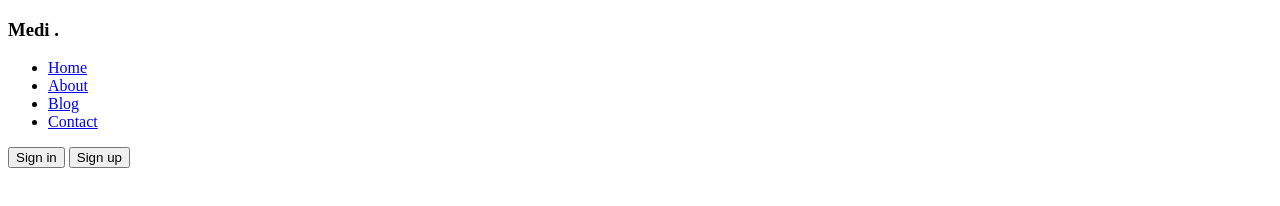
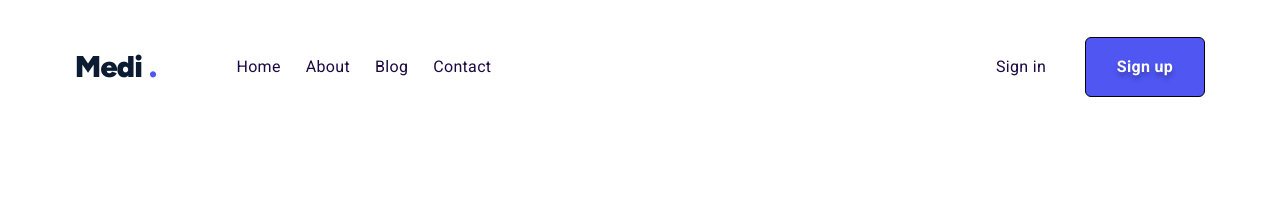
Before and after one commit to MariaDorner/Assignment-3, a plain HTML site: page index.html in a window 1280 px wide. Drawn offline with Linux system fonts and the light colour scheme.

Commit message:
navigation added

```diff
--- a/index.html
+++ b/index.html
@@ -5,32 +5,43 @@
     <meta http-equiv="X-UA-Compatible" content="IE=edge" />
     <meta name="viewport" content="width=device-width, initial-scale=1.0" />
     <link rel="stylesheet" href="style.css" />
+    <link rel="preconnect" href="https://fonts.googleapis.com" />
+    <link rel="preconnect" href="https://fonts.gstatic.com" crossorigin />
+    <link
+      href="https://fonts.googleapis.com/css2?family=Figtree:wght@900&display=swap"
+      rel="stylesheet"
+    />
+    <link rel="preconnect" href="https://fonts.googleapis.com" />
+    <link rel="preconnect" href="https://fonts.gstatic.com" crossorigin />
+    <link
+      href="https://fonts.googleapis.com/css2?family=Roboto:wght@400;700&display=swap"
+      rel="stylesheet"
+    />
     <title>Assingment-3</title>
   </head>
   <body>
-    <header>
-      <div>
-        <h3>Medi <span>.</span></h3>
+    <header class="container-header">
+      <h3 class="title-nav">Medi <span class="title-dot-nav">.</span></h3>
       <nav>
-          <ul>
+        <ul class="list-nav">
           <li>
-              <a href="#">Home</a>
+            <a class="listitem-nav" href="#">Home</a>
           </li>
           <li>
-              <a href="#">About</a>
+            <a class="listitem-nav" href="#">About</a>
           </li>
           <li>
-              <a href="#">Blog</a>
+            <a class="listitem-nav" href="#">Blog</a>
           </li>
           <li>
-              <a href="#">Contact</a>
+            <a class="listitem-nav" href="#">Contact</a>
           </li>
         </ul>
       </nav>
-      </div>
-      <div>
-        <button>Sign in</button>
-        <button>Sign up</button>
+
+      <div class="container-btn">
+        <button class="btn1-nav">Sign in</button>
+        <button class="btn2-nav">Sign up</button>
       </div>
     </header>
     <main></main>
--- a/style.css
+++ b/style.css
@@ -0,0 +1,78 @@
+/*General*/
+* {
+  margin: 0;
+  padding: 0;
+}
+
+/*Header*/
+.container-header {
+  display: grid;
+  grid-template-columns: 0.25fr 1fr 0.5fr;
+  grid-template-rows: 1fr;
+  margin: 37px 75px 0px 75px;
+  align-items: center;
+}
+
+.title-nav {
+  font-family: "Figtree", sans-serif;
+  font-style: normal;
+  font-weight: 900;
+  font-size: 30px;
+  line-height: 1.6;
+  letter-spacing: -0.02em;
+  color: #0a1b32;
+}
+.title-dot-nav {
+  color: #4f56f1;
+}
+.list-nav {
+  display: flex;
+  list-style: none;
+  column-gap: 25px;
+}
+.listitem-nav {
+  font-family: "Roboto", sans-serif;
+  font-style: normal;
+  font-weight: 400;
+  font-size: 16px;
+  line-height: 1.5;
+  text-decoration: none;
+  text-align: center;
+  letter-spacing: 0.02em;
+
+  color: #1b0a42;
+}
+.container-btn {
+  justify-self: end;
+}
+.btn1-nav {
+  width: 120px;
+  height: 60px;
+  font-family: "Roboto", sans-serif;
+  font-style: normal;
+  font-weight: 400;
+  font-size: 16px;
+  line-height: 1.5;
+  text-align: center;
+  letter-spacing: 0.02em;
+  border-radius: 6px;
+  border: none;
+  background-color: #fff;
+  color: #1b0a42;
+}
+.btn2-nav {
+  width: 120px;
+  height: 60px;
+  font-family: "Roboto", sans-serif;
+  font-style: normal;
+  font-weight: 700;
+  font-size: 16px;
+  line-height: 1.5;
+  text-align: center;
+  letter-spacing: 0.02em;
+  color: #ffffff;
+  border: 1px solid #000000;
+  text-shadow: 0px 4px 4px rgba(0, 0, 0, 0.25);
+  background: #4f56f1;
+  border-radius: 6px;
+}
```
Lines whose indentation alone changed are shown as unchanged.
